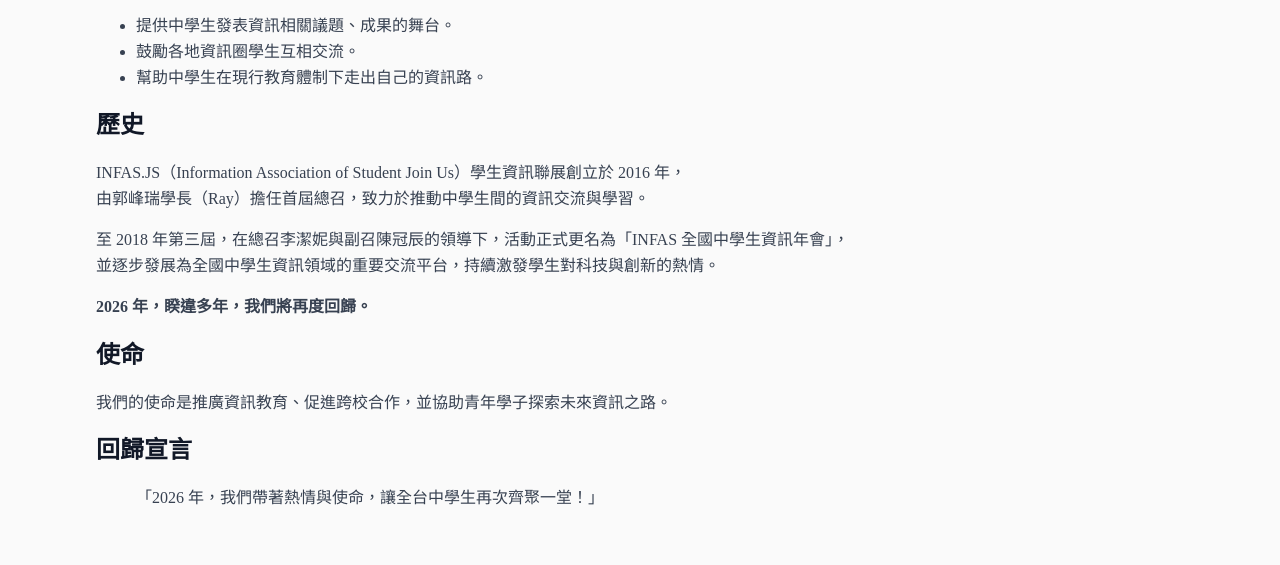
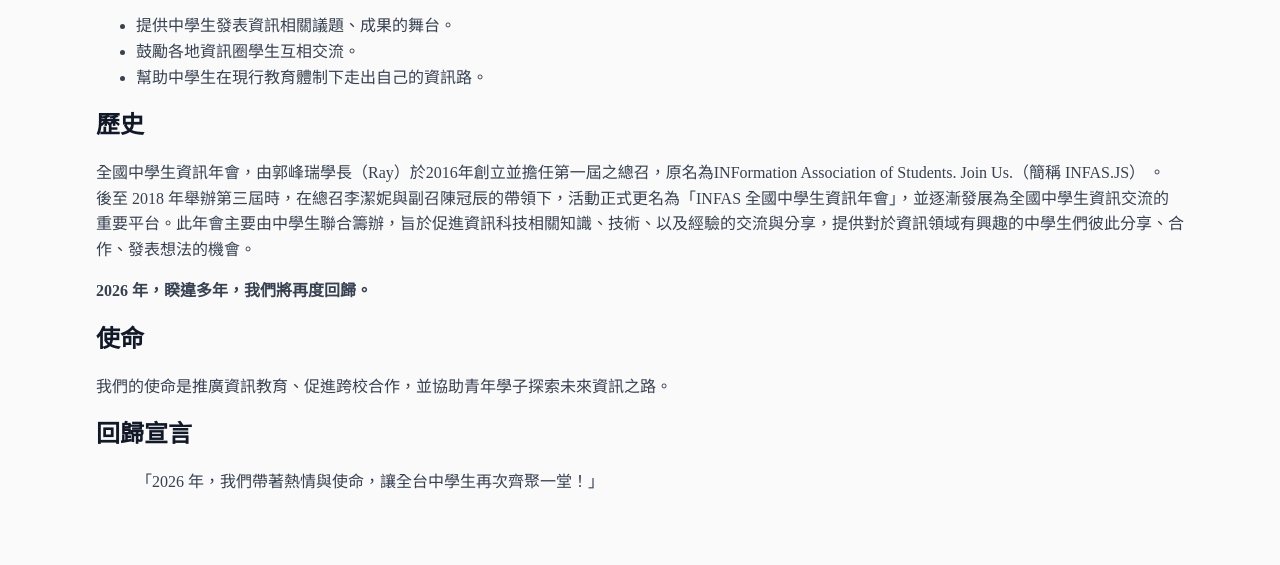
Before and after one commit to INFAS/2026, a plain HTML site: page about.html in a window 1280 px wide. Shown: the part 235-800 px from the top of the page. Drawn offline with Linux system fonts and the light colour scheme.

Commit message:
更正歷史資訊

```diff
--- a/about.html
+++ b/about.html
@@ -36,8 +36,7 @@
     </ul>
 
     <h2>歷史</h2>
-    <p>INFAS.JS（Information Association of Student Join Us）學生資訊聯展創立於 2016 年，<br>由郭峰瑞學長（Ray）擔任首屆總召，致力於推動中學生間的資訊交流與學習。</p>
-    <p>至 2018 年第三屆，在總召李潔妮與副召陳冠辰的領導下，活動正式更名為「INFAS 全國中學生資訊年會」，<br>並逐步發展為全國中學生資訊領域的重要交流平台，持續激發學生對科技與創新的熱情。</p>
+    <p>全國中學生資訊年會，由郭峰瑞學長（Ray）於2016年創立並擔任第一屆之總召，原名為INFormation Association of Students. Join Us.（簡稱 INFAS.JS） 。 後至 2018 年舉辦第三屆時，在總召李潔妮與副召陳冠辰的帶領下，活動正式更名為「INFAS 全國中學生資訊年會」，並逐漸發展為全國中學生資訊交流的重要平台。此年會主要由中學生聯合籌辦，旨於促進資訊科技相關知識、技術、以及經驗的交流與分享，提供對於資訊領域有興趣的中學生們彼此分享、合作、發表想法的機會。</p>
     <p><strong>2026 年，睽違多年，我們將再度回歸。</strong></p>
 
     <h2>使命</h2>
```
